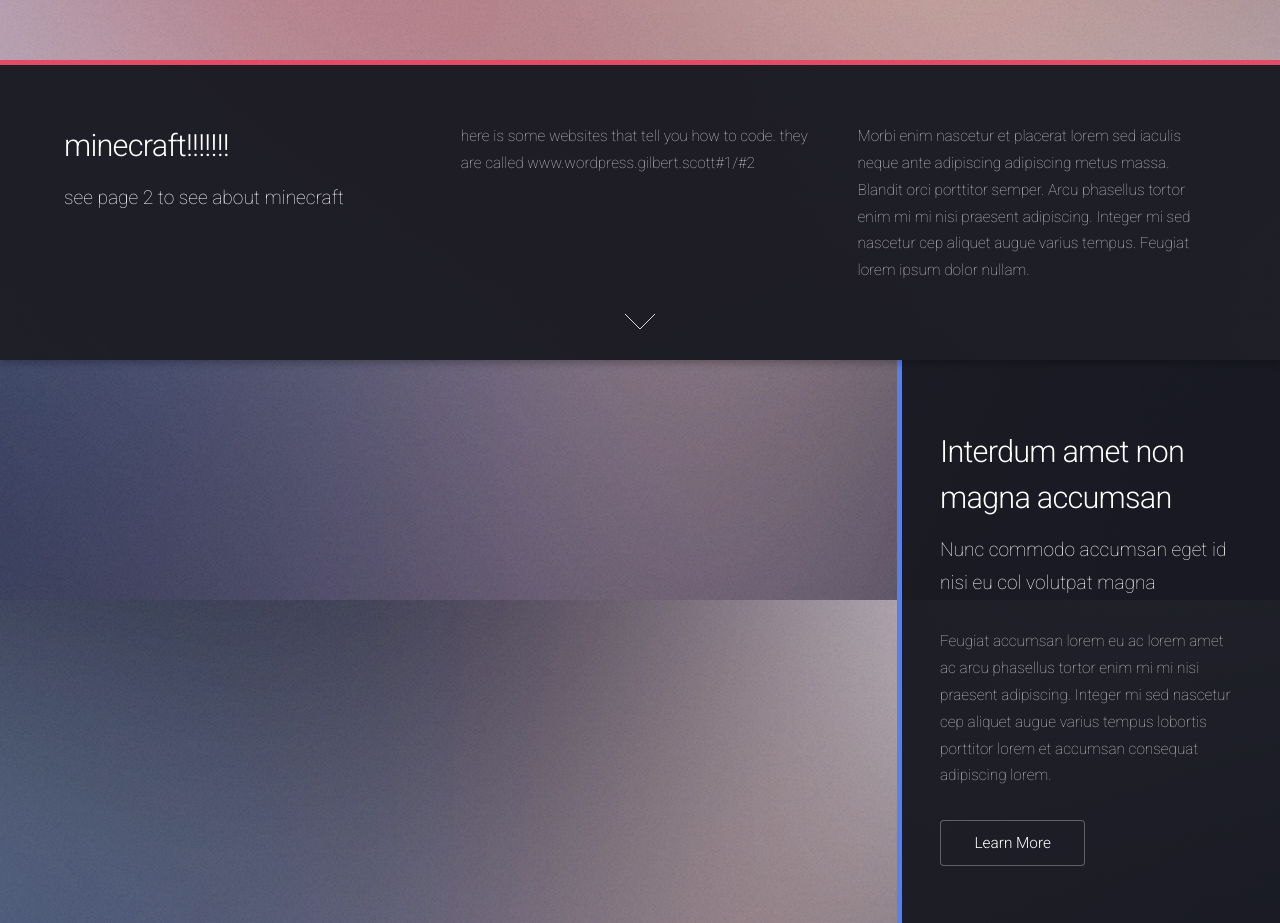
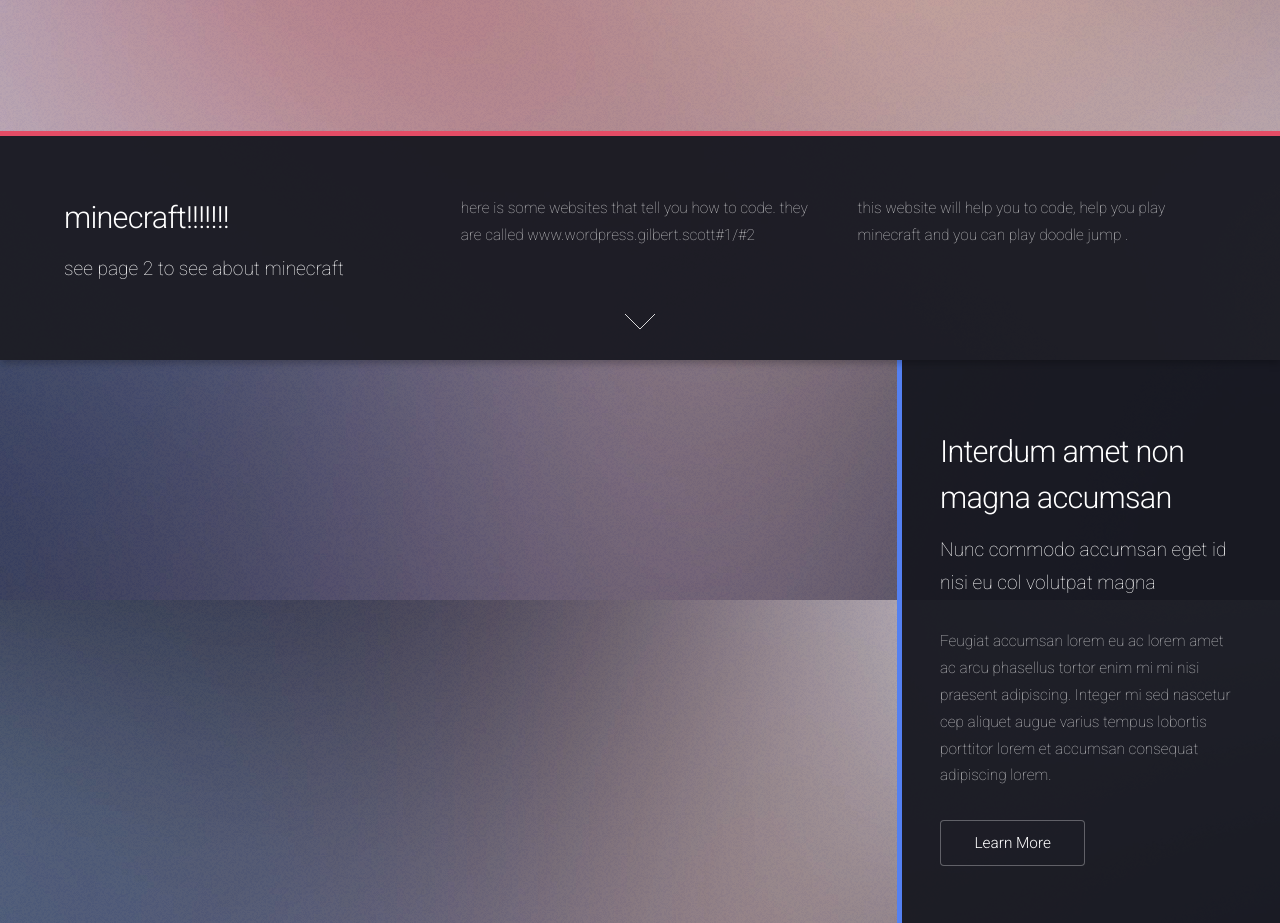
Before and after one commit to gilbertscott/gilbertscott.github.io, a plain HTML site: page index.html in a window 1280 px wide. Shown: the part 1240-2163 px from the top of the page. Drawn offline with Linux system fonts and the light colour scheme.

Commit message:
canged writing

```diff
--- a/index.html
+++ b/index.html
@@ -79,11 +79,9 @@
 									to code. they are called www.wordpress.gilbert.scott#1/#2</p>
 								</div>
 								<div class="4u$ 12u$(medium)">
-									<p>Morbi enim nascetur et placerat lorem sed iaculis neque ante
-									adipiscing adipiscing metus massa. Blandit orci porttitor semper.
-									Arcu phasellus tortor enim mi mi nisi praesent adipiscing. Integer
-									mi sed nascetur cep aliquet augue varius tempus. Feugiat lorem
-									ipsum dolor nullam.</p>
+									<p>this website will help you to code,
+									help you play minecraft and you can play doodle jump
+									.</p>
 								</div>
 							</div>
 						</div>
```
